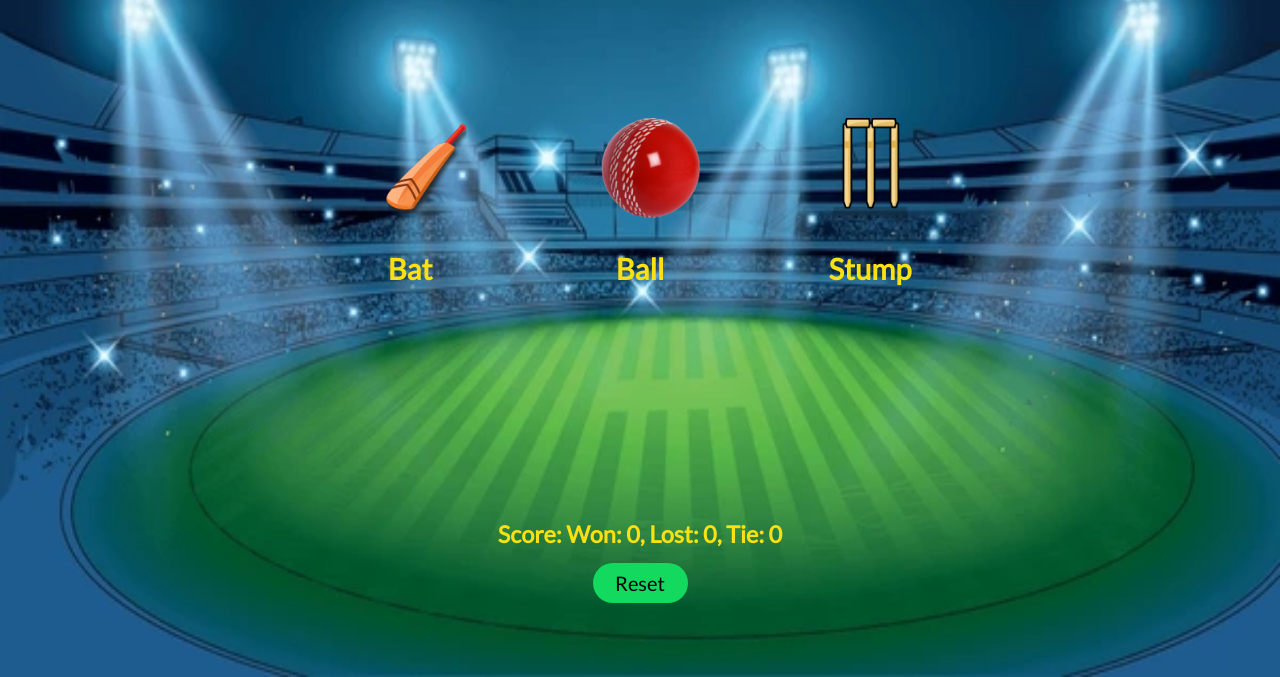
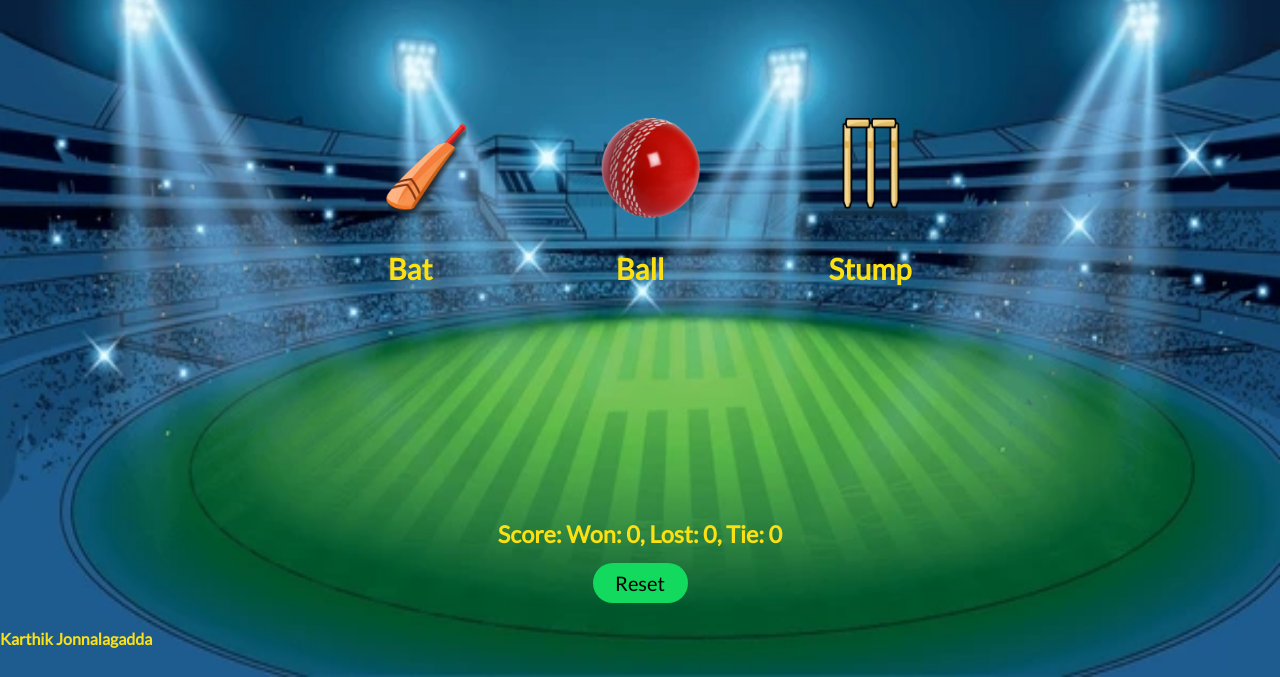
Before and after one commit to jkarthik-2004/CricketGame, a plain HTML site: page index.html in a window 1280 px wide. Shown: the part 123-800 px from the top of the page. Drawn offline with Linux system fonts and the light colour scheme.

Commit message:
Update index.html

```diff
--- a/index.html
+++ b/index.html
@@ -58,6 +58,7 @@
 </div>
     <button class="reset-btn" onclick="localStorage.clear(); resetScore()">Reset </button>
 </div>
+    <h4>Karthik Jonnalagadda</h4>
     <script>
         let scorestr = localStorage.getItem('score')
         let score;
```
